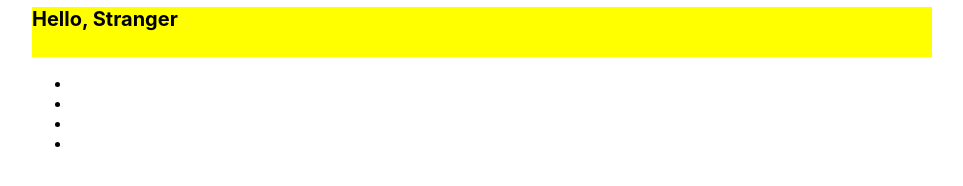
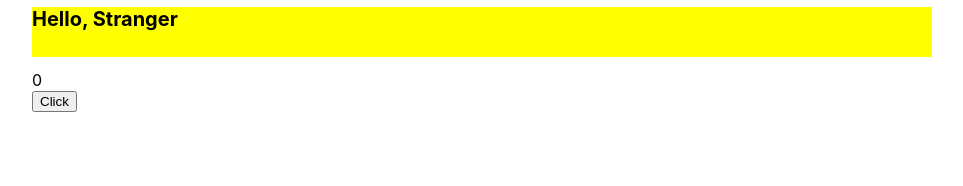
Before and after one commit to kekenalog/react-app, a React (Create React App) app: page / in a window 1280 px wide. Shown: the part 420-606 px from the top of the page, without its empty margins (158-1121 px from the left). Built offline with nearby package versions, Linux system fonts and the light colour scheme.

Commit message:
属性初始化

```diff
--- a/src/ch02/MyComponent.js
+++ b/src/ch02/MyComponent.js
@@ -5,31 +5,25 @@ class MyComponent extends Component {
   constructor(props) {
     super(props)
     this.state = {
-      list: [1, 2, 3, 4],
-      current: 1
+      number: 0
     }
   }
 
-  handleClick = (item, event) => {
-    console.log('=========', item)
+  handleClick = () => {
+    console.log('=========', this.state.number)
+    const number = this.state.number + 1
     this.setState({
-      current: item
+      number: number
     })
   }
 
   render() {
     return (
-      <ul>
-        {this.state.list.map((item) => (
-          <li
-            key={item}
-            className={this.state.current === item ? 'current' : ''}
-            onClick={this.handleClick}
-          ></li>
-        ))}
-      </ul>
+      <div>
+        <div>{this.state.number}</div>
+        <button onClick={this.handleClick}>Click</button>
+      </div>
     )
-    // <button onClick={(item,ent)this.handleClick}>Click</button>
   }
 }
 
```
